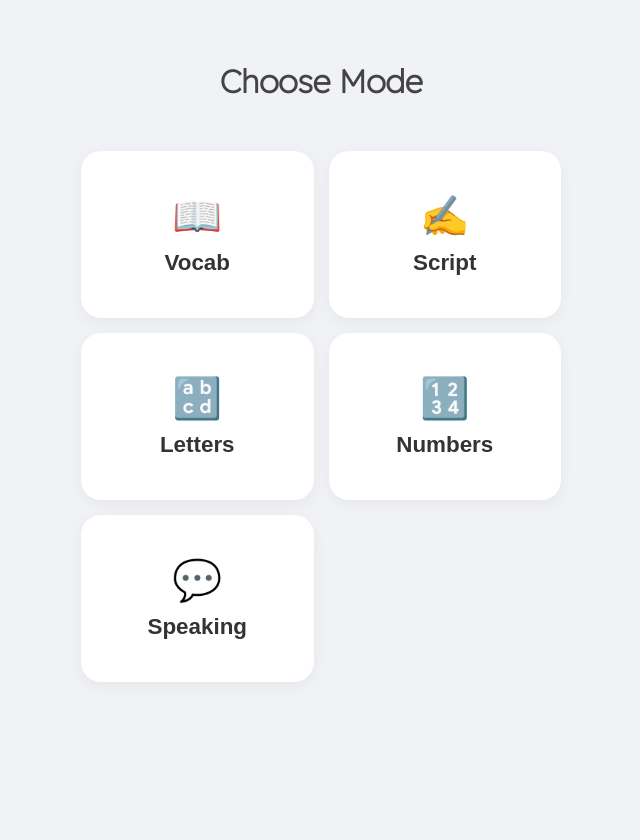
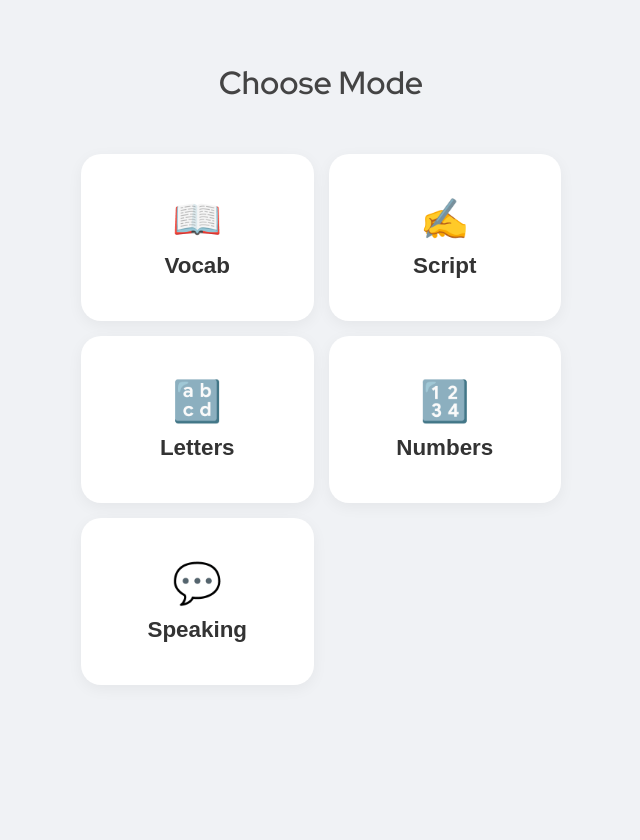
Before and after one commit to dane41145/thai-app, a Flask app: page / in a window 1280 px wide. Shown: the whole page, without its empty margins (319-959 px from the left). Run offline with Flask 3, Linux system fonts and the light colour scheme.

Commit message:
Update style.css

```diff
--- a/static/css/style.css
+++ b/static/css/style.css
@@ -1,5 +1,5 @@
 :root { --primary: #0078d4; --success: #107c10; --warning: #d83b01; --bg: #f0f2f5; --text: #333; }
-body { font-family: 'Lexend', -apple-system, BlinkMacSystemFont, "Segoe UI", Roboto, sans-serif; font-weight: 200; background-color: var(--bg); display: flex; flex-direction: column; align-items: center; min-height: 100vh; margin: 0; padding-top: 40px; overflow-x: hidden; }
+body { font-family: 'Red Hat Display', -apple-system, BlinkMacSystemFont, "Segoe UI", Roboto, sans-serif; font-weight: 400; background-color: var(--bg); display: flex; flex-direction: column; align-items: center; min-height: 100vh; margin: 0; padding-top: 40px; overflow-x: hidden; }
 
 /* LOADING */
 #loadingOverlay { position: fixed; top: 0; left: 0; width: 100%; height: 100%; background: white; z-index: 999; display: flex; flex-direction: column; justify-content: center; align-items: center; transition: opacity 0.5s; }
@@ -69,7 +69,7 @@ body { font-family: 'Lexend', -apple-system, BlinkMacSystemFont, "Segoe UI", Rob
 h2 { margin: 0; color: var(--text); line-height: 1.2; text-align: center; }
 .thai-font { font-family: 'Mali', sans-serif; font-weight: 200; }
 .eng-font { font-family: 'Lexend', sans-serif; font-weight: 200; color: #444; }
-.phonetic { font-size: 1.5rem; color: #888; margin-top: 10px; font-weight: 300; }
+.phonetic { font-family: 'Lexend', sans-serif; font-size: 1.5rem; color: #888; margin-top: 10px; font-weight: 200; }
 .text-jumbo { font-size: 8rem; }
 .text-huge { font-size: 5rem; }
 .text-large { font-size: 3.5rem; }
```
